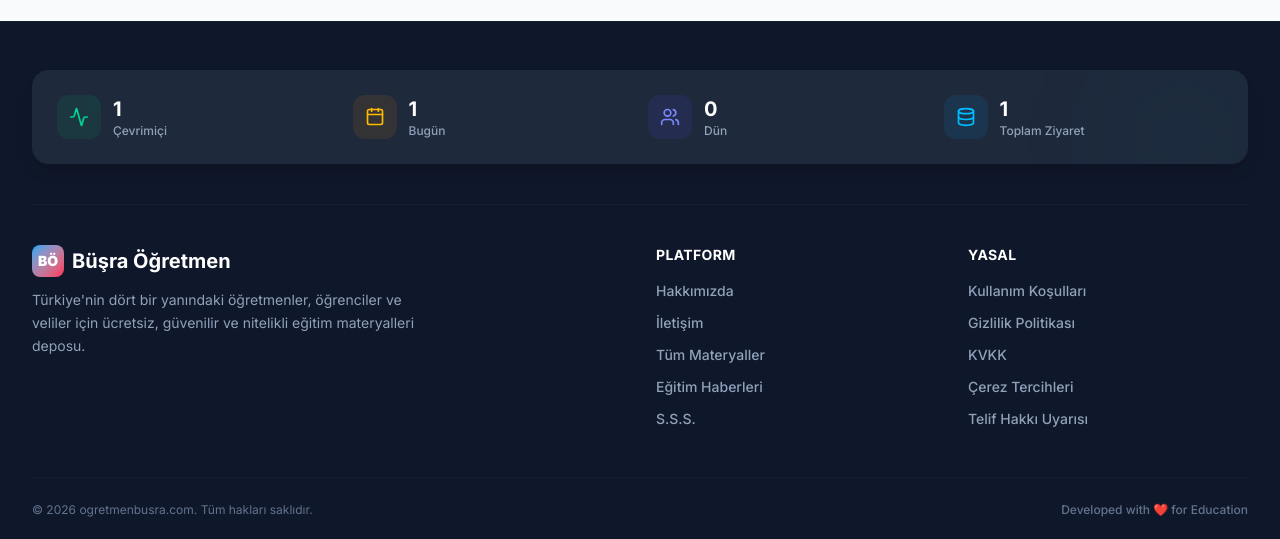
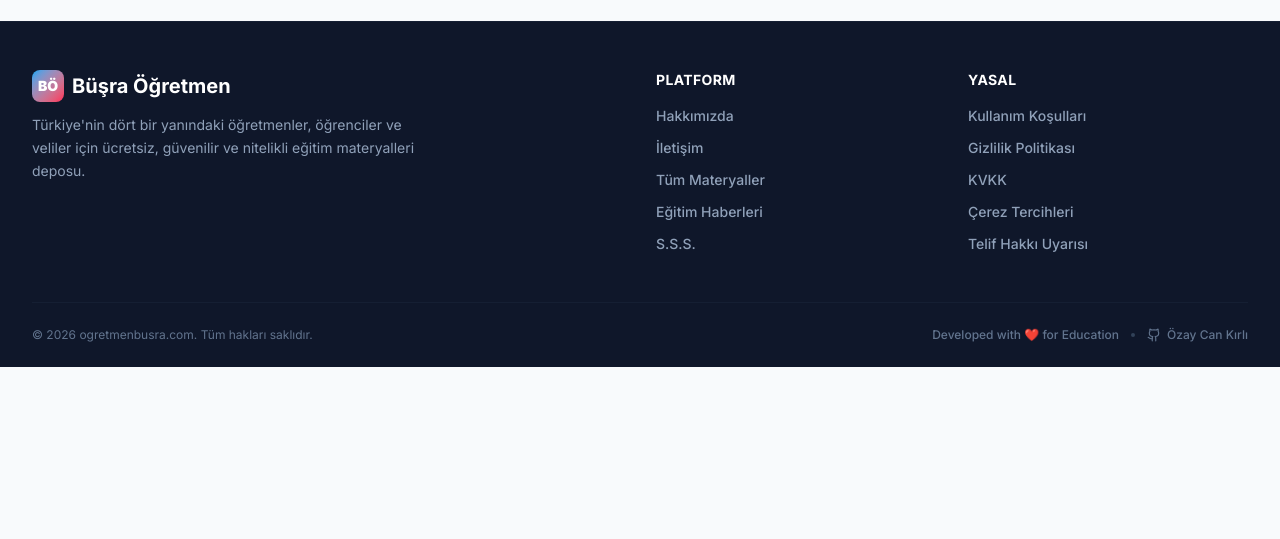
Before and after one commit to ozaycank/ogretmen-busra, a Next.js app: page / in a window 1280 px wide. Shown: the part 1498-2037 px from the top of the page. After the commit the page ends 1865 px from the top, so only its background shows below. Built offline with nearby package versions, Linux system fonts and the light colour scheme; no server answers; the database is empty.

Commit message:
feat: Enhance Footer component with visibility control for statistics; add GitHub link and developer credit

```diff
--- a/src/shared/layout/Footer.tsx
+++ b/src/shared/layout/Footer.tsx
@@ -7,15 +7,28 @@ import { AnalyticsService } from "@/modules/analytics/services/analytics.service
 // Böylece yüksek trafikte Redis/DB sunucumuz çökmez.
 export const revalidate = 60;
 
+// GÜVENİLİRLİK BARAJI: Toplam ziyaretçi sayısı bu rakamı geçmeden istatistikler gizli kalır.
+const MIN_TOTAL_VISITS_TO_SHOW = 1000;
+
 export default async function Footer() {
-  // Gerçek verileri çekiyoruz
-  const stats = await AnalyticsService.getGlobalStats();
+  // 1. FAIL-SAFE (Hata Koruması): Redis veya DB çökerse sitenin alt kısmı patlamasın diye try-catch kullanıyoruz.
+  let stats = { online: 0, today: 0, yesterday: 0, total: 0 };
+  try {
+    stats = await AnalyticsService.getGlobalStats();
+  } catch (error) {
+    // Hata durumunda sessizce yutulur, stats 0 kalır ve barajı geçemediği için UI'da görünmez.
+    console.error("[FOOTER_STATS_ERROR] İstatistikler çekilemedi:", error);
+  }
+
+  // 2. KREDİBİLİTE KONTROLÜ: Sayılar düşükse bölümü DOM'a hiç ekleme
+  const isStatsVisible = stats.total >= MIN_TOTAL_VISITS_TO_SHOW;
 
   return (
     <footer className="bg-[#0f172a] text-gray-300 pt-12 pb-6 mt-auto border-t border-slate-800/50">
       <div className="max-w-7xl mx-auto px-4 sm:px-6 lg:px-8">
 
-        {/* GERÇEK ZAMANLI İSTATİSTİK SAYACI */}
+        {/* GERÇEK ZAMANLI İSTATİSTİK SAYACI (Sadece baraj aşılırsa görünür) */}
+        {isStatsVisible && (
           <div className="grid grid-cols-2 md:grid-cols-4 gap-4 bg-[#1e293b] p-6 rounded-2xl border border-slate-800 mb-10 shadow-lg relative overflow-hidden">
 
             <div className="absolute top-0 right-0 w-32 h-32 bg-sky-500/5 rounded-full blur-3xl" />
@@ -61,9 +74,10 @@ export default async function Footer() {
               </div>
             </div>
           </div>
+        )}
 
         {/* Kurumsal Alan ve Linkler */}
-        <div className="grid grid-cols-1 md:grid-cols-12 gap-8 border-t border-slate-800/50 pt-10">
+        <div className={`grid grid-cols-1 md:grid-cols-12 gap-8 ${isStatsVisible ? 'border-t border-slate-800/50 pt-10' : ''}`}>
 
           <div className="md:col-span-12 lg:col-span-6">
             <p className="text-xl font-bold text-white flex items-center gap-2">
@@ -101,7 +115,36 @@ export default async function Footer() {
 
         <div className="flex flex-col md:flex-row justify-between items-center text-xs text-slate-500 mt-12 pt-6 border-t border-slate-800/50">
           <p>&copy; {new Date().getFullYear()} ogretmenbusra.com. Tüm hakları saklıdır.</p>
-          <p className="mt-2 md:mt-0 font-medium">Developed with ❤️ for Education</p>
+
+          <div className="flex flex-col md:flex-row items-center gap-3 mt-4 md:mt-0 font-medium">
+            <span>Developed with ❤️ for Education</span>
+            <span className="hidden md:block w-1 h-1 rounded-full bg-slate-700"></span>
+            <a
+              href="https://github.com/ozaycank"
+              target="_blank"
+              rel="noopener noreferrer"
+              className="flex items-center gap-1.5 hover:text-sky-400 transition-colors group"
+              title="Özay Can Kırlı - GitHub"
+            >
+              {/* Lucide formatında yerleşik SVG GitHub İkonu */}
+              <svg
+                xmlns="http://www.w3.org/2000/svg"
+                width="14"
+                height="14"
+                viewBox="0 0 24 24"
+                fill="none"
+                stroke="currentColor"
+                strokeWidth="2"
+                strokeLinecap="round"
+                strokeLinejoin="round"
+                className="group-hover:scale-110 transition-transform"
+              >
+                <path d="M15 22v-4a4.8 4.8 0 0 0-1-3.5c3 0 6-2 6-5.5.08-1.25-.27-2.48-1-3.5.28-1.15.28-2.35 0-3.5 0 0-1 0-3 1.5-2.64-.5-5.36-.5-8 0C6 2 5 2 5 2c-.3 1.15-.3 2.35 0 3.5A5.403 5.403 0 0 0 4 9c0 3.5 3 5.5 6 5.5-.39.49-.68 1.05-.85 1.65-.17.6-.22 1.23-.15 1.85v4"></path>
+                <path d="M9 18c-4.51 2-5-2-7-2"></path>
+              </svg>
+              <span>Özay Can Kırlı</span>
+            </a>
+          </div>
         </div>
       </div>
     </footer>
```
Lines whose indentation alone changed are shown as unchanged.
